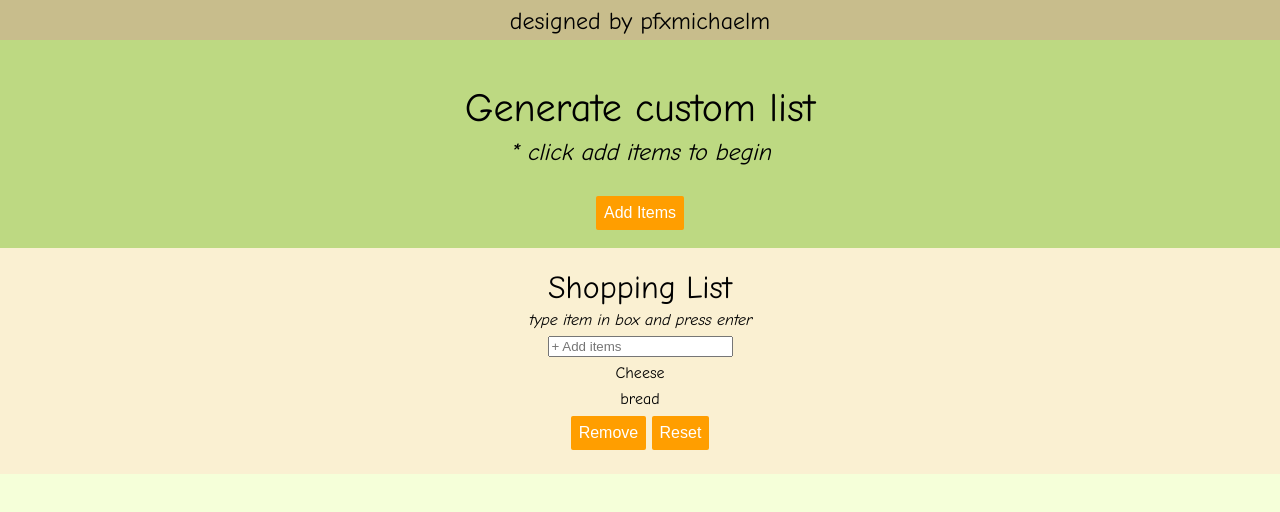
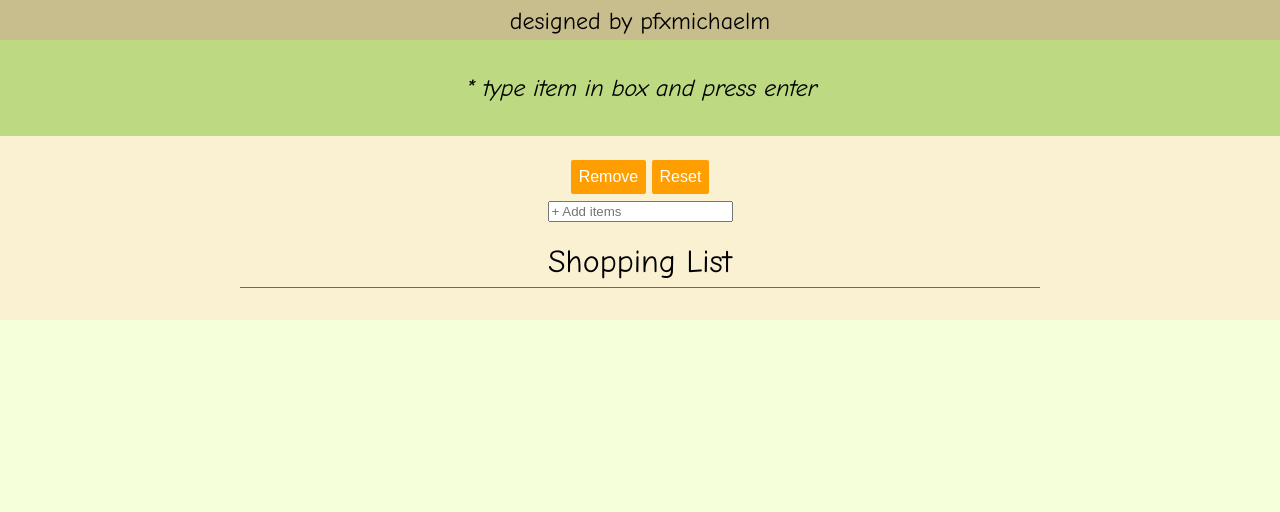
Before and after one commit to pfxmichaelm/shopping-list, a plain HTML site: page index.html in a window 1280 px wide. Shown: the part 200-712 px from the top of the page. Drawn offline with nearby package versions, Linux system fonts and the light colour scheme.

Commit message:
the real 2/13 edits

```diff
--- a/css/main.css
+++ b/css/main.css
@@ -4,20 +4,12 @@ body {
 	font-family: "Comic Sans MS", cursive, sans-serif;
 }
 
-/*hr {
-	background-color: black;
-	border: none;
-	border-radius: 3px;
-	height: 10px;
-	margin: 30px auto 10px auto;
-	width: 75px;
-
-}*/
-
 hr {
     border: 1em;
     border-top: 1.0px solid #6C6969;
-    margin: 0.5rem 0;
+    margin-left: auto;
+    margin-right: auto;
+    width: 50em;
 }
 
 #header {
@@ -40,24 +32,20 @@ hr {
 	margin-top: 0.5em;
 }
 
-#banner h1 {
-	font-size: 2.5em;
-}
-
 #banner h3 {
 	font-size: 1.5em;
-	margin-top: 0.5em;
+	margin-top: -0.5em;
 	font-style: italic;
 }
 
 #banner {
 	background-color: #BDD982;
-	height: 10em;
+	height: 3em;
 	padding-top: 3em;
 }
 
-#banner button {
-	margin-top: 2em;
+#add-items {
+	margin-top: 0.5em;
 }
 
 #listings {
@@ -68,17 +56,8 @@ hr {
 
 #listings h2 {
 	font-size: 2em;
-	padding-bottom: 0.25em;
-}
-
-#listings h4 {
-	font-size: 1em;
-	font-style: italic;
-	padding-bottom: 0.5em;
-}
-
-#add-items {
-
+	padding-bottom: 0.05em;
+	padding-top: 0.5em;
 }
 
 #list-area {
@@ -89,6 +68,15 @@ hr {
 #list-area li {
 	padding-bottom: 0.1em;
 	margin-bottom: 0.5em;
+	text-align: left;
+}
+
+#list {
+	margin-left: 55em;
+}
+
+.strikethrough{
+	text-decoration: line-through;
 }
 
 button {
--- a/index.html
+++ b/index.html
@@ -22,21 +22,17 @@
         <hr>
     </div>
     <div id="banner">
-        <h1>Generate custom list</h1>
-        <h3>* click add items to begin</h3>
-        <button>Add Items</button>
+        <h3>* type item in box and press enter</h3>
     </div>
     <div id="listings">
+        <button>Remove</button>
+        <button>Reset</button>
+        <div><input id="add-items" type="text" name="added-items" autocomplete="off" placeholder="+ Add items"></div>
+        <div id="list-area">
         <h2>Shopping List</h2>
-        <h4>type item in box and press enter</h4>
-        <input id="add-items" type="text" name="added-items" autocomplete="off" placeholder="+ Add items">
-        <div id="list-area">
+        <hr>
         	<ul id="list">
-            	<li>Cheese</li>
-            	<li>bread</li>
             </ul>
-            <button>Remove</button>
-            <button>Reset</button>
         </div>
     </div>
     <div id="footer">
--- a/js/app.js
+++ b/js/app.js
@@ -8,14 +8,12 @@ $(document).ready(function() {
 			cb = '<input type="checkbox" value="1" />';
 			$('ul').prepend('<li>' + cb + item + '</li>');
 			$(this).val('');
-			/*$('<input type="checkbox" value="1" />').prependTo('li');*/
 		};
 	})
 
     $('ul').on('click', 'li', function() {
     	console.log('click li');
-    	var $ctrl = $('li').attr({ type: 'checkbox', name: 'chk'}).addClass("chk");
-    	$('list-area').append($ctrl);
+    	$(this).addClass("strikethrough");
     })
 
 });
```
